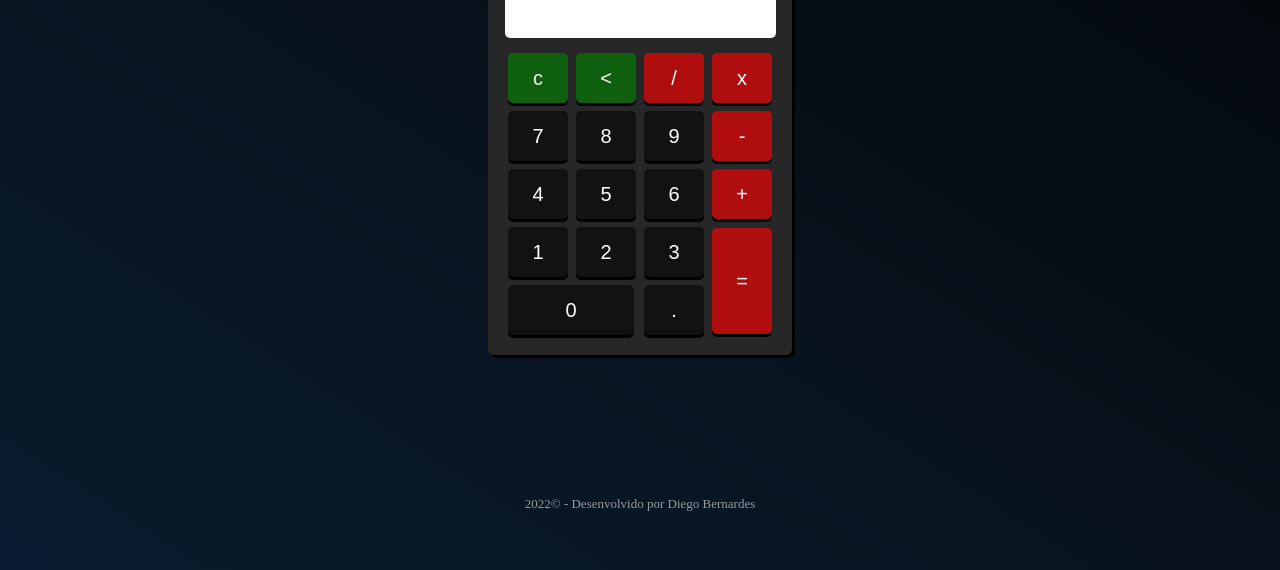
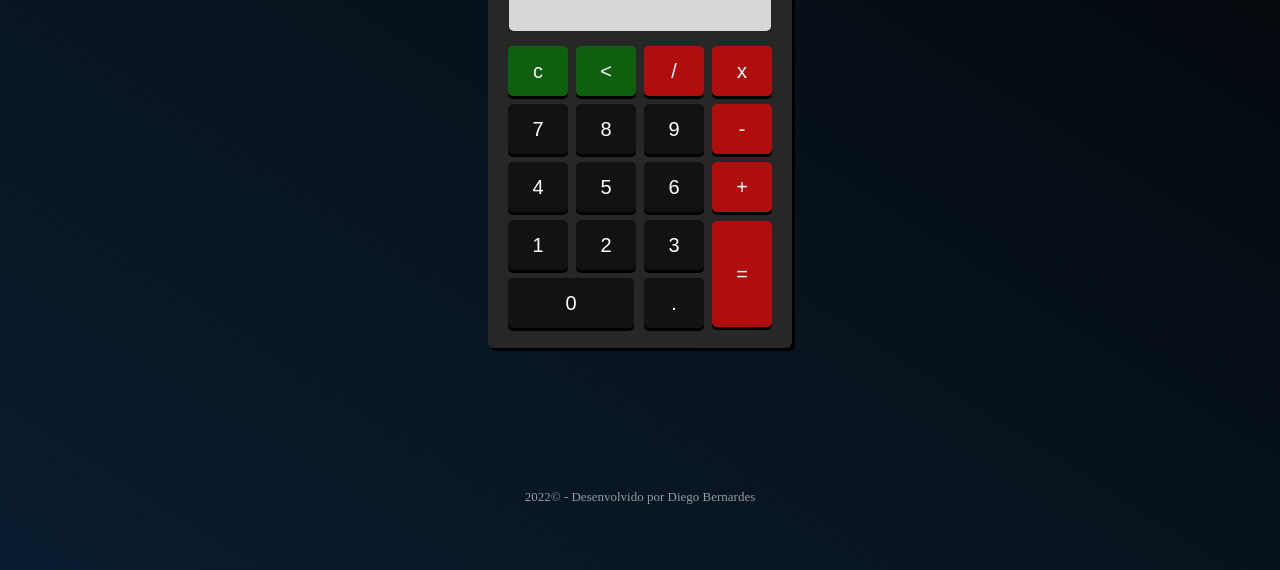
Before and after one commit to DiegoBernardes95/Projeto-Calculadora, a plain HTML site: page index.html in a window 1280 px wide. Shown: the part 246-816 px from the top of the page. Drawn offline with Linux system fonts and the light colour scheme; a web font is replaced by a local one.

Commit message:
background do campo de resultado atualizado

```diff
--- a/view/css/style.css
+++ b/view/css/style.css
@@ -24,16 +24,15 @@ main{
     display: flex;
     justify-content: end;
     align-items: center;
-    height: 40px;
-    width: 263px;
+    height: 28px;
+    width: 254px;
     border-radius: 5px;
-    margin-left: 17px;
-    margin-right: 15px;
+    margin-left: 21px;
     margin-bottom: 10px;
-    font-size: 25px;
+    font-size: 23px;
     padding: 4px;
     overflow-x: auto;
-    background-color: white;
+    background-color: rgba(255, 255, 255, 0.815);
 }
 table{
     margin-left: 15px;
```
